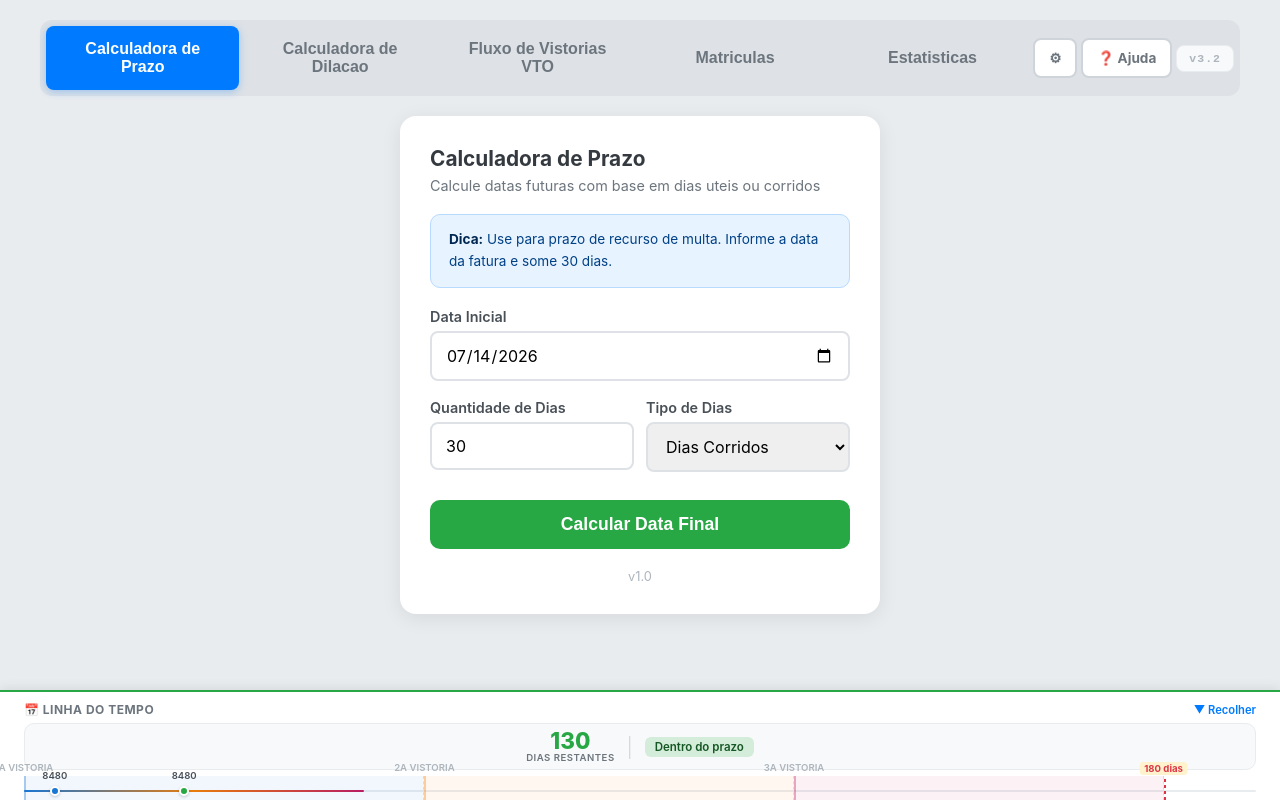
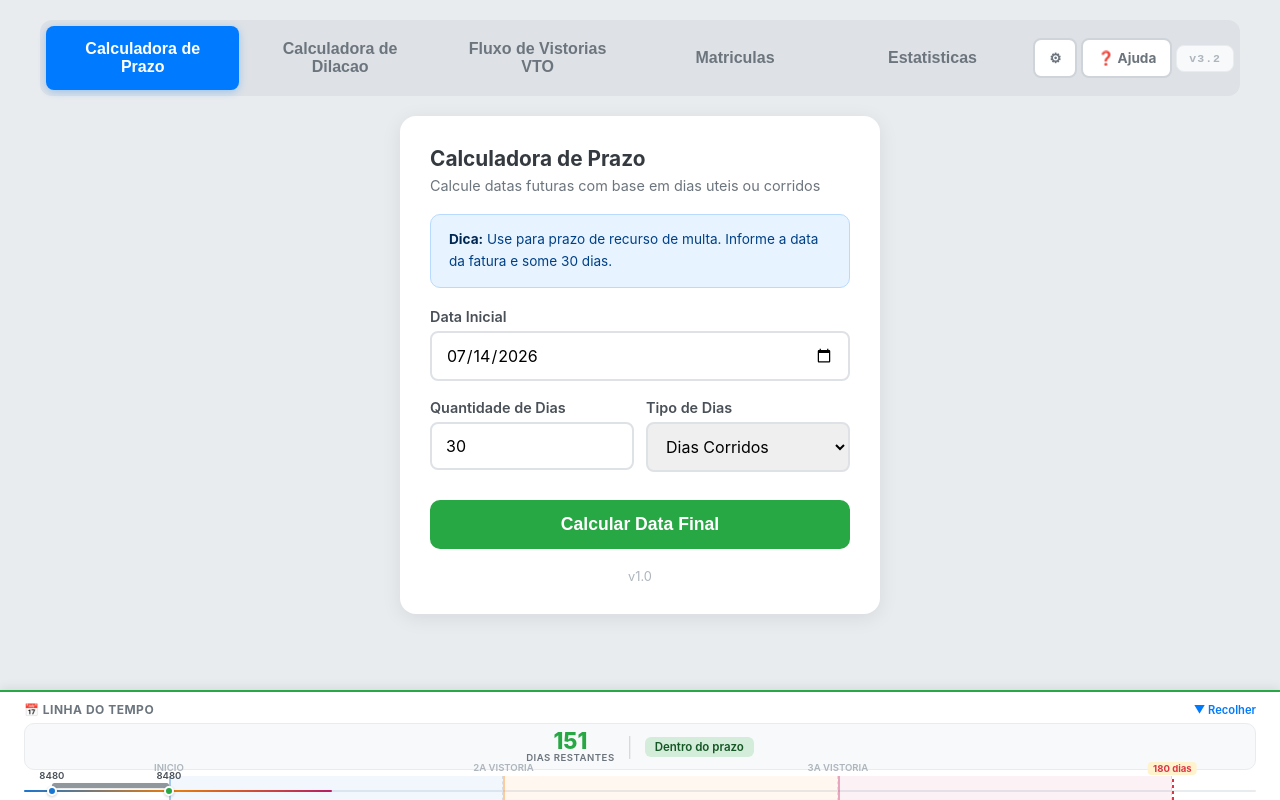
Before and after one commit to RafaMahlmann/Vto-segundo-c-rebro-, a plain HTML site: page index.html in a window 1280 px wide. Drawn offline with Linux system fonts and the light colour scheme.

Commit message:
v3.3: dia 0 na baixa do primeiro codigo, fases por 8405/8428 e barras de duracao na timeline

```diff
--- a/index.html
+++ b/index.html
@@ -159,6 +159,11 @@ body{font-family:-apple-system,BlinkMacSystemFont,'Segoe UI',Roboto,Helvetica,Ar
 .timeline-fase-2{background:rgba(245,124,0,.06)}
 .timeline-fase-3{background:rgba(194,24,88,.06)}
 .timeline-fase-excedido{background:rgba(220,53,69,.08);z-index:4}
+/* Barras de duracao (criacao -> baixa) */
+#timelineBarras{position:absolute;top:0;left:0;right:0;bottom:0;z-index:7}
+.timeline-barra{position:absolute;height:5px;border-radius:3px;opacity:.75;box-shadow:0 1px 2px rgba(0,0,0,.15);transition:opacity .2s}
+.timeline-barra:hover{opacity:1}
+.timeline-barra.aberto{background-image:repeating-linear-gradient(90deg,transparent,transparent 4px,rgba(255,255,255,.6) 4px,rgba(255,255,255,.6) 8px)}
 .timeline-marco{position:absolute;top:0;bottom:0;width:2px;z-index:5}
 .timeline-marco.fase-1{background:rgba(25,118,210,.35)}
 .timeline-marco.fase-2{background:rgba(245,124,0,.35)}
@@ -309,6 +314,14 @@ body{font-family:-apple-system,BlinkMacSystemFont,'Segoe UI',Roboto,Helvetica,Ar
                 <div class="coluna-header">2a VISTORIA<div class="sub">60 dias - Multa</div></div>
                 <div class="servicos-grupo"><div class="servicos-grupo-title">Servicos</div>
                     <button class="servico-btn" onclick="selecionarServico(2,'8405')" data-cod="8405"><span class="codigo">8405</span> - 2a Vistoria<span class="desc">Irregularidade persistiu</span></button>
+                    <button class="servico-btn" onclick="selecionarServico(2,'8421')" data-cod="8421"><span class="codigo">8421</span> - Ajuste de Baixa<span class="desc">Correcao SGC</span></button>
+                </div>
+                <div class="servicos-grupo"><div class="servicos-grupo-title">Complementares</div>
+                    <button class="servico-btn" onclick="selecionarServico(2,'8402')" data-cod="8402"><span class="codigo">8402</span> - Rec. Tarifaria<span class="desc">Sem cadastro</span></button>
+                    <button class="servico-btn" onclick="selecionarServico(2,'8400')" data-cod="8400"><span class="codigo">8400</span> - Solic. Cliente<span class="desc">Via 0800</span></button>
+                    <button class="servico-btn" onclick="selecionarServico(2,'8409')" data-cod="8409"><span class="codigo">8409</span> - Orient. Tecnica<span class="desc">Guia amarela</span></button>
+                    <button class="servico-btn" onclick="selecionarServico(2,'8470')" data-cod="8470"><span class="codigo">8470</span> - Habite-se +600<span class="desc">Edificacao grande</span></button>
+                    <button class="servico-btn" onclick="selecionarServico(2,'8480')" data-cod="8480"><span class="codigo">8480</span> - Habite-se -600<span class="desc">Edificacao menor</span></button>
                 </div>
                 <div class="servicos-grupo"><div class="servicos-grupo-title">Sancao</div>
                     <button class="servico-btn sancao-btn" onclick="registrarSancao('1a_sancao')" id="btnSancao1" data-cod="1a_sancao"><span class="codigo">&#9888;</span> 1a SANCAO<span class="desc">Multa - aguardando</span></button>
@@ -319,6 +332,14 @@ body{font-family:-apple-system,BlinkMacSystemFont,'Segoe UI',Roboto,Helvetica,Ar
                 <div class="coluna-header">3a VISTORIA<div class="sub">60 dias - Multa DOBRO</div></div>
                 <div class="servicos-grupo"><div class="servicos-grupo-title">Servicos</div>
                     <button class="servico-btn" onclick="selecionarServico(3,'8428')" data-cod="8428"><span class="codigo">8428</span> - 3a Vistoria<span class="desc">Irregularidade persistente</span></button>
+                    <button class="servico-btn" onclick="selecionarServico(3,'8421')" data-cod="8421"><span class="codigo">8421</span> - Ajuste de Baixa<span class="desc">Correcao SGC</span></button>
+                </div>
+                <div class="servicos-grupo"><div class="servicos-grupo-title">Complementares</div>
+                    <button class="servico-btn" onclick="selecionarServico(3,'8402')" data-cod="8402"><span class="codigo">8402</span> - Rec. Tarifaria<span class="desc">Sem cadastro</span></button>
+                    <button class="servico-btn" onclick="selecionarServico(3,'8400')" data-cod="8400"><span class="codigo">8400</span> - Solic. Cliente<span class="desc">Via 0800</span></button>
+                    <button class="servico-btn" onclick="selecionarServico(3,'8409')" data-cod="8409"><span class="codigo">8409</span> - Orient. Tecnica<span class="desc">Guia amarela</span></button>
+                    <button class="servico-btn" onclick="selecionarServico(3,'8470')" data-cod="8470"><span class="codigo">8470</span> - Habite-se +600<span class="desc">Edificacao grande</span></button>
+                    <button class="servico-btn" onclick="selecionarServico(3,'8480')" data-cod="8480"><span class="codigo">8480</span> - Habite-se -600<span class="desc">Edificacao menor</span></button>
                 </div>
                 <div class="servicos-grupo"><div class="servicos-grupo-title">Sancao</div>
                     <button class="servico-btn sancao-btn" onclick="registrarSancao('multa_dobro')" id="btnSancaoDobro" data-cod="multa_dobro"><span class="codigo">&#128308;</span> MULTA DOBRO<span class="desc">Reincidencia</span></button>
@@ -431,6 +452,7 @@ body{font-family:-apple-system,BlinkMacSystemFont,'Segoe UI',Roboto,Helvetica,Ar
     <div class="timeline-track" id="timelineTrack" style="display:none">
         <div class="timeline-ruler"></div>
         <div id="timelineFases"></div>
+        <div id="timelineBarras"></div>
         <div class="timeline-fill" id="timelineFill"></div>
         <div id="timelineMarcos"></div>
         <div class="timeline-marco-180" id="marco180"><span class="timeline-marco-180-label">180 dias</span></div>
@@ -703,13 +725,12 @@ function renderMatriculas() {
             }
         });
 
-        // Dias desde o primeiro servico ate hoje (para contar os 180)
+        // Dias desde o dia zero (baixa do primeiro servico) ate hoje (para contar os 180)
         let diasPassados180 = 0;
         let diasRestantes180 = 180;
         if (m.servicos.length > 0) {
-            const datasCriacao = m.servicos.map(s => new Date(s.dataCriacao + 'T12:00:00').getTime());
-            const primeiraData = new Date(Math.min(...datasCriacao));
-            diasPassados180 = Math.round((new Date() - primeiraData) / (1000*60*60*24));
+            const diaZero = getDiaZero(m);
+            diasPassados180 = Math.round((new Date() - diaZero) / (1000*60*60*24));
             diasRestantes180 = Math.max(0, 180 - diasPassados180);
         }
 
@@ -899,6 +920,27 @@ function registrarSancao(tipo) {
 }
 
 // ===== TIMELINE =====
+function getDiaZero(m) {
+    // Dia 0 = baixa do primeiro servico registrado.
+    // Se nao tiver baixa, usa a criacao.
+    if (!m || m.servicos.length === 0) return null;
+    for (let i = 0; i < m.servicos.length; i++) {
+        if (m.servicos[i].dataBaixa) return new Date(m.servicos[i].dataBaixa + 'T12:00:00');
+    }
+    return new Date(m.servicos[0].dataCriacao + 'T12:00:00');
+}
+function getInicioFase2(m, diaZero) {
+    // Se houver 8405, a 2a fase comeca na data de criacao do primeiro 8405.
+    const s8405 = m.servicos.find(s => s.codigo === '8405');
+    if (s8405) return new Date(s8405.dataCriacao + 'T12:00:00');
+    const d = new Date(diaZero); d.setDate(d.getDate() + 60); return d;
+}
+function getInicioFase3(m, diaZero) {
+    // Se houver 8428, a 3a fase comeca na data de criacao do primeiro 8428.
+    const s8428 = m.servicos.find(s => s.codigo === '8428');
+    if (s8428) return new Date(s8428.dataCriacao + 'T12:00:00');
+    const d = new Date(diaZero); d.setDate(d.getDate() + 120); return d;
+}
 function atualizarTimeline() {
     const track = document.getElementById('timelineTrack');
     const empty = document.getElementById('timelineEmpty');
@@ -925,33 +967,38 @@ function atualizarTimeline() {
     const todas = [...datas, ...datasB];
     if (todas.length === 0) return;
 
-    // Escala de proporcionalidade hibrida:
-    // - inicio = primeira criacao da matricula
-    // - dia180 = inicio + 180 dias (limite legal)
+    // Escala de proporcionalidade:
+    // - diaZero = baixa do primeiro servico (inicio da contagem dos 180 dias)
+    // - inicioFase2 = data do primeiro 8405, ou diaZero + 60
+    // - inicioFase3 = data do primeiro 8428, ou diaZero + 120
+    // - dia180 = diaZero + 180
+    // - minData = data mais antiga (criacao anterior ao diaZero) - margem
     // - maxData = o mais distante entre: hoje+15, dia180+15 ou ultimo evento+15
-    // Assim o dia 180 sempre aparece, 'hoje' sempre aparece e a escala eh proporcional aos dias reais.
-    const dataInicio = new Date(Math.min(...datas));
-    const dia180 = new Date(dataInicio); dia180.setDate(dia180.getDate() + 180);
+    const diaZero = getDiaZero(m);
+    const inicioFase2 = getInicioFase2(m, diaZero);
+    const inicioFase3 = getInicioFase3(m, diaZero);
+    const dia180 = new Date(diaZero); dia180.setDate(dia180.getDate() + 180);
+    const dataMaisAntiga = new Date(Math.min(...todas));
     const ultimoEvento = new Date(Math.max(...todas));
     const hoje = new Date();
-    const minData = new Date(dataInicio); minData.setDate(minData.getDate() - 5);
+    const minData = new Date(Math.min(dataMaisAntiga.getTime(), diaZero.getTime())); minData.setDate(minData.getDate() - 5);
     let maxData = new Date(Math.max(hoje.getTime(), dia180.getTime(), ultimoEvento.getTime()));
     maxData.setDate(maxData.getDate() + 15);
     const range = maxData - minData;
     const pct = (data) => Math.min(Math.max(((data - minData) / range) * 100, 0), 100);
 
-    // Limpa faixas e marcos de fase antigos
+    // Limpa faixas, marcos e barras antigas
     const containerFases = document.getElementById('timelineFases');
     const containerMarcos = document.getElementById('timelineMarcos');
+    const containerBarras = document.getElementById('timelineBarras');
     if (containerFases) containerFases.innerHTML = '';
     if (containerMarcos) containerMarcos.innerHTML = '';
-
-    // Calcula posicoes das fases (0, 60, 120, 180 dias desde o inicio)
-    const dia60 = new Date(dataInicio); dia60.setDate(dia60.getDate() + 60);
-    const dia120 = new Date(dataInicio); dia120.setDate(dia120.getDate() + 120);
-    const p0 = pct(minData);
-    const p60 = pct(dia60);
-    const p120 = pct(dia120);
+    if (containerBarras) containerBarras.innerHTML = '';
+
+    // Calcula posicoes dos marcos
+    const pZero = pct(diaZero);
+    const pFase2 = pct(inicioFase2);
+    const pFase3 = pct(inicioFase3);
     const p180 = pct(dia180);
     const pHoje = pct(hoje);
 
@@ -965,12 +1012,12 @@ function atualizarTimeline() {
         if (label) { div.title = label; }
         containerFases.appendChild(div);
     }
-    criarFaixa(p0, p60, 'timeline-fase-1', '1a Vistoria (0-60 dias)');
-    criarFaixa(p60, p120, 'timeline-fase-2', '2a Vistoria (60-120 dias)');
-    criarFaixa(p120, p180, 'timeline-fase-3', '3a Vistoria (120-180 dias)');
+    criarFaixa(pZero, pFase2, 'timeline-fase-1', '1a Vistoria');
+    criarFaixa(pFase2, pFase3, 'timeline-fase-2', '2a Vistoria');
+    criarFaixa(pFase3, p180, 'timeline-fase-3', '3a Vistoria');
     if (hoje > dia180) { criarFaixa(p180, Math.max(pHoje, p180), 'timeline-fase-excedido', 'Periodo excedido (>180 dias)'); }
 
-    // Renderiza marcos divisórios de fase (linhas verticais de fora a fora)
+    // Renderiza marcos divisórios de fase
     function criarMarcoFase(pos, classe, label) {
         if (pos < 0 || pos > 100) return;
         const div = document.createElement('div');
@@ -982,22 +1029,46 @@ function atualizarTimeline() {
         div.appendChild(lbl);
         containerMarcos.appendChild(div);
     }
-    criarMarcoFase(p0, 'fase-1', '1a Vistoria');
-    criarMarcoFase(p60, 'fase-2', '2a Vistoria');
-    criarMarcoFase(p120, 'fase-3', '3a Vistoria');
-
-    m.servicos.forEach(ev => {
+    criarMarcoFase(pZero, 'fase-1', 'Inicio');
+    criarMarcoFase(pFase2, 'fase-2', '2a Vistoria');
+    criarMarcoFase(pFase3, 'fase-3', '3a Vistoria');
+
+    // Renderiza barras de duracao para cada servico
+    const coresCodigo = {
+        '8403': '#1976d2', '8421': '#1976d2', '8402': '#6c757d', '8400': '#6c757d',
+        '8409': '#6c757d', '8470': '#6c757d', '8480': '#6c757d',
+        '8405': '#f57c00', '8428': '#c2185b', '1a_sancao': '#28a745', 'multa_dobro': '#dc3545'
+    };
+    m.servicos.forEach((ev, idx) => {
         const criDate = new Date(ev.dataCriacao + 'T12:00:00');
-        criarPontoTimeline(ev.codigo, 'criacao', pct(criDate), ev.dataCriacao);
-        if (ev.dataBaixa) { const baixaDate = new Date(ev.dataBaixa + 'T12:00:00'); criarPontoTimeline(ev.codigo, 'baixa', pct(baixaDate), ev.dataBaixa); }
+        const fimDate = ev.dataBaixa ? new Date(ev.dataBaixa + 'T12:00:00') : hoje;
+        const pInicio = pct(criDate);
+        const pFim = pct(fimDate);
+        const cor = coresCodigo[ev.codigo] || '#6c757d';
+
+        // Barra de duracao
+        if (containerBarras) {
+            const barra = document.createElement('div');
+            barra.className = 'timeline-barra' + (ev.dataBaixa ? '' : ' aberto');
+            barra.style.left = Math.min(pInicio, pFim) + '%';
+            barra.style.width = Math.abs(pFim - pInicio) + '%';
+            barra.style.backgroundColor = cor;
+            barra.style.top = (22 + (idx % 4) * 7) + '%';
+            barra.title = ev.codigo + ': criado ' + formatarDataCurta(ev.dataCriacao) + (ev.dataBaixa ? ', baixado ' + formatarDataCurta(ev.dataBaixa) : ', em aberto');
+            containerBarras.appendChild(barra);
+        }
+
+        // Pontos de criacao e baixa
+        criarPontoTimeline(ev.codigo, 'criacao', pInicio, ev.dataCriacao);
+        if (ev.dataBaixa) { criarPontoTimeline(ev.codigo, 'baixa', pct(new Date(ev.dataBaixa + 'T12:00:00')), ev.dataBaixa); }
     });
 
     // Posiciona o marcador de 180 dias proporcionalmente
     const marco180 = document.getElementById('marco180');
-    if (marco180) { marco180.style.left = pct(dia180) + '%'; }
+    if (marco180) { marco180.style.left = p180 + '%'; }
 
     const fill = document.getElementById('timelineFill');
-    fill.style.width = pct(hoje) + '%';
+    fill.style.width = pHoje + '%';
 
     verificarSancoes();
     atualizarContador180();
@@ -1075,9 +1146,8 @@ function atualizarCardsResumo() {
     let excedidos = 0;
     matriculas.forEach(m => {
         if (m.servicos.length > 0) {
-            const datasCriacao = m.servicos.map(s => new Date(s.dataCriacao + 'T12:00:00').getTime());
-            const primeiraData = new Date(Math.min(...datasCriacao));
-            const diasPassados = Math.round((new Date() - primeiraData) / (1000*60*60*24));
+            const diaZero = getDiaZero(m);
+            const diasPassados = Math.round((new Date() - diaZero) / (1000*60*60*24));
             if (diasPassados > 180) excedidos++;
         }
     });
@@ -1169,9 +1239,8 @@ function graficoStatus() {
     let ok = 0, alerta = 0, critico = 0, excedido = 0;
     matriculas.forEach(m => {
         if (m.servicos.length === 0) { ok++; return; }
-        const datasCriacao = m.servicos.map(s => new Date(s.dataCriacao + 'T12:00:00').getTime());
-        const primeiraData = new Date(Math.min(...datasCriacao));
-        const diasPassados = Math.round((new Date() - primeiraData) / (1000*60*60*24));
+        const diaZero = getDiaZero(m);
+        const diasPassados = Math.round((new Date() - diaZero) / (1000*60*60*24));
         const restantes = 180 - diasPassados;
         if (restantes <= 0) excedido++;
         else if (restantes <= 30) critico++;
@@ -1408,9 +1477,8 @@ function atualizarContador180() {
 
     if (!m || m.servicos.length === 0) { contadorDiv.style.display = 'none'; alertaDiv.style.display = 'none'; return; }
 
-    const datasCriacao = m.servicos.map(e => new Date(e.dataCriacao + 'T12:00:00').getTime());
-    const primeiraData = new Date(Math.min(...datasCriacao));
-    const diasPassados = Math.round((new Date() - primeiraData) / (1000 * 60 * 60 * 24));
+    const diaZero = getDiaZero(m);
+    const diasPassados = Math.round((new Date() - diaZero) / (1000 * 60 * 60 * 24));
     const diasRestantes = 180 - diasPassados;
 
     if (diasRestantes > 0) {
```
